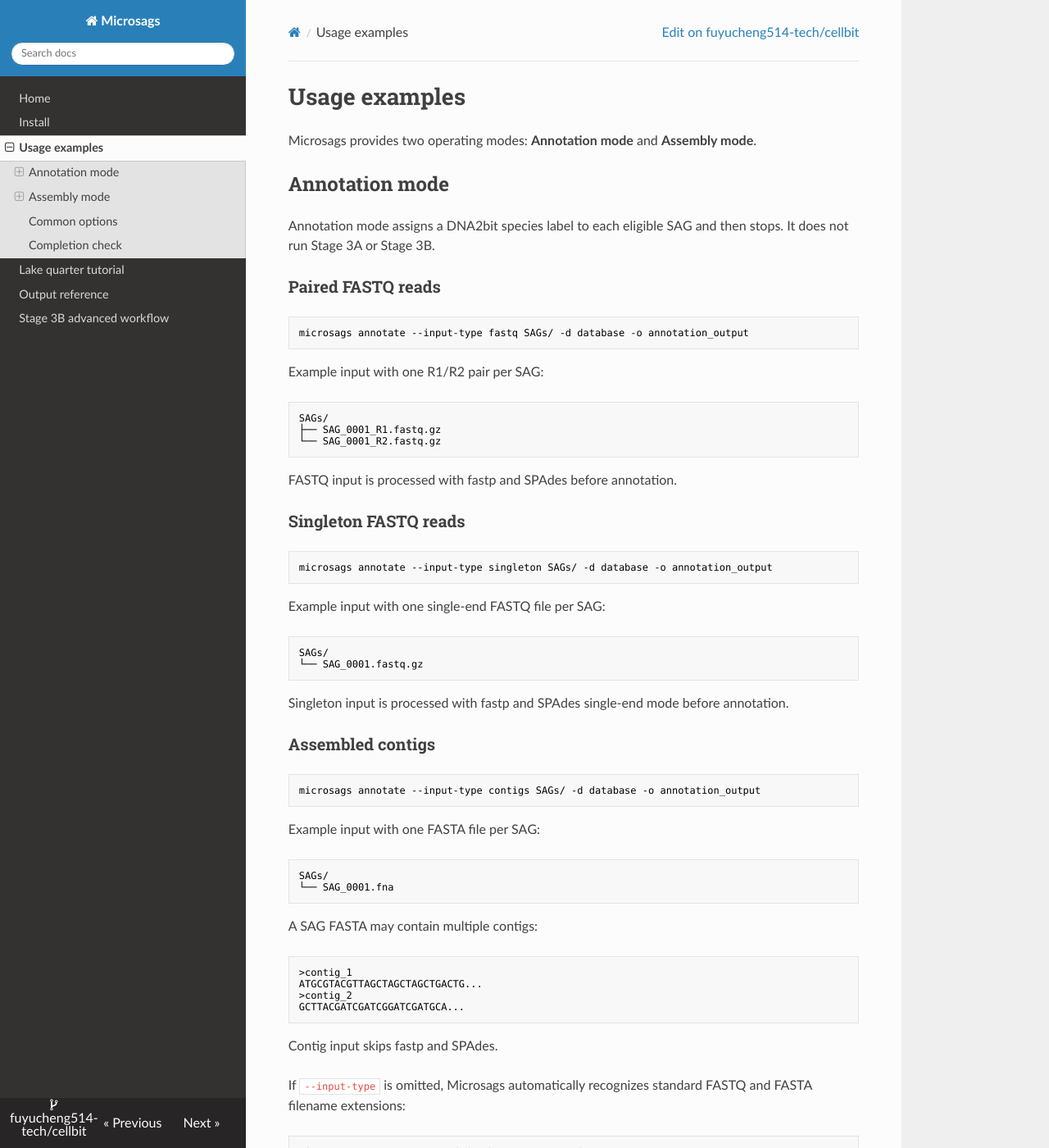
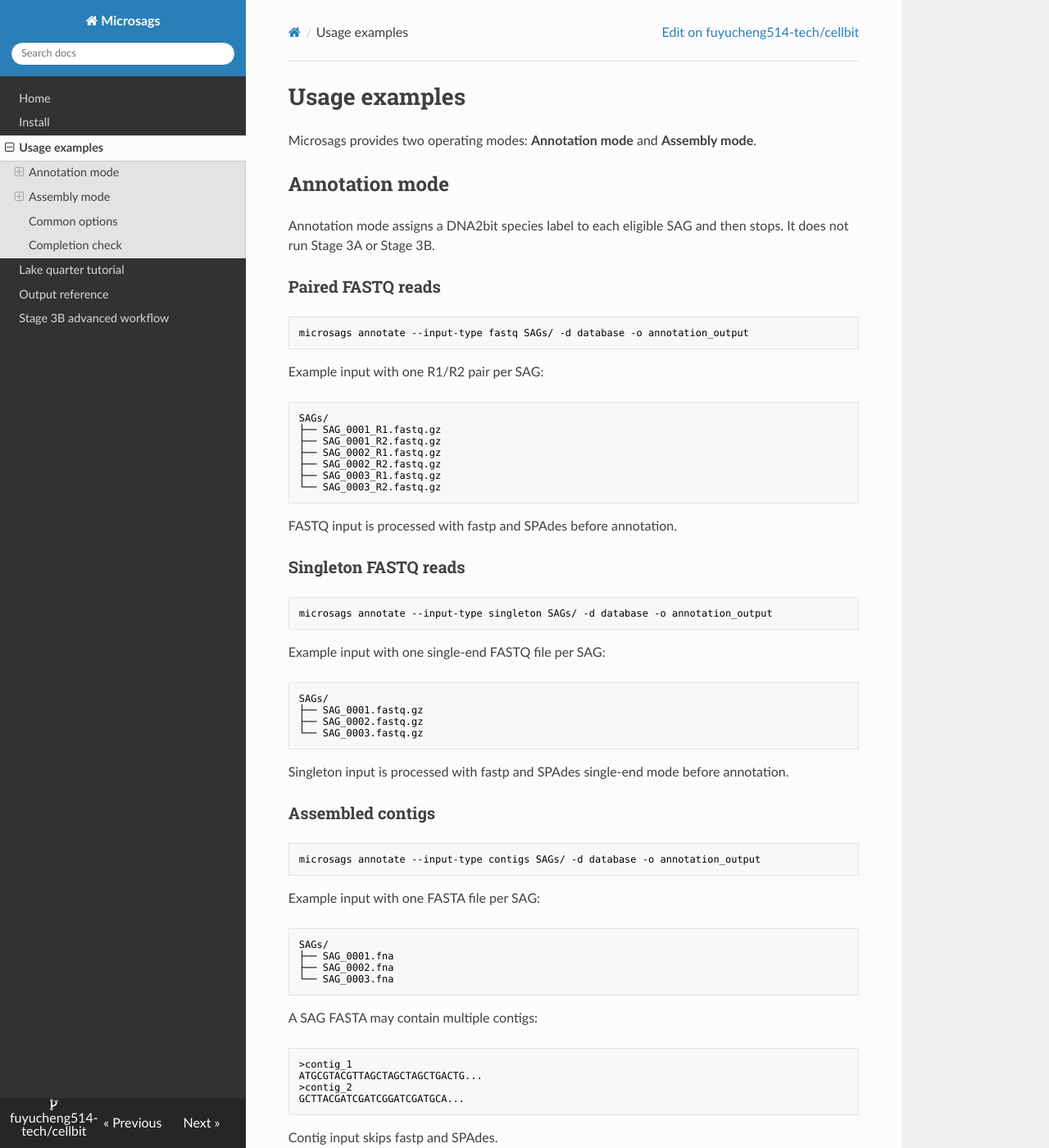
Before and after one commit to fuyucheng514-tech/cellbit, an MkDocs documentation site: the page built from docs/usage.md, in a window 1280 px wide and 1400 px high. Shown: the whole window at 82% size. Built offline with MkDocs 1.6.1, drawn with Linux system fonts in a browser that asks for light colours; nearby versions of some CDN libraries; some of the changed text lies outside the part shown.

Commit message:
docs: expand input examples to three SAGs

````diff
--- a/docs/usage.md
+++ b/docs/usage.md
@@ -19,7 +19,11 @@
 ```text
 SAGs/
 ├── SAG_0001_R1.fastq.gz
-└── SAG_0001_R2.fastq.gz
+├── SAG_0001_R2.fastq.gz
+├── SAG_0002_R1.fastq.gz
+├── SAG_0002_R2.fastq.gz
+├── SAG_0003_R1.fastq.gz
+└── SAG_0003_R2.fastq.gz
 ```
 
 FASTQ input is processed with fastp and SPAdes before annotation.
@@ -34,7 +38,9 @@
 
 ```text
 SAGs/
-└── SAG_0001.fastq.gz
+├── SAG_0001.fastq.gz
+├── SAG_0002.fastq.gz
+└── SAG_0003.fastq.gz
 ```
 
 Singleton input is processed with fastp and SPAdes single-end mode before
@@ -50,7 +56,9 @@
 
 ```text
 SAGs/
-└── SAG_0001.fna
+├── SAG_0001.fna
+├── SAG_0002.fna
+└── SAG_0003.fna
 ```
 
 A SAG FASTA may contain multiple contigs:
@@ -96,7 +104,11 @@
 ```text
 SAGs/
 ├── SAG_0001_R1.fastq.gz
-└── SAG_0001_R2.fastq.gz
+├── SAG_0001_R2.fastq.gz
+├── SAG_0002_R1.fastq.gz
+├── SAG_0002_R2.fastq.gz
+├── SAG_0003_R1.fastq.gz
+└── SAG_0003_R2.fastq.gz
 ```
 
 FASTQ input is processed with fastp and SPAdes before annotation and assembly.
@@ -113,7 +125,9 @@
 
 ```text
 SAGs/
-└── SAG_0001.fastq.gz
+├── SAG_0001.fastq.gz
+├── SAG_0002.fastq.gz
+└── SAG_0003.fastq.gz
 ```
 
 Singleton input is processed with fastp and SPAdes single-end mode before
@@ -131,7 +145,9 @@
 
 ```text
 SAGs/
-└── SAG_0001.fna
+├── SAG_0001.fna
+├── SAG_0002.fna
+└── SAG_0003.fna
 ```
 
 Contig input skips fastp and SPAdes.
````
